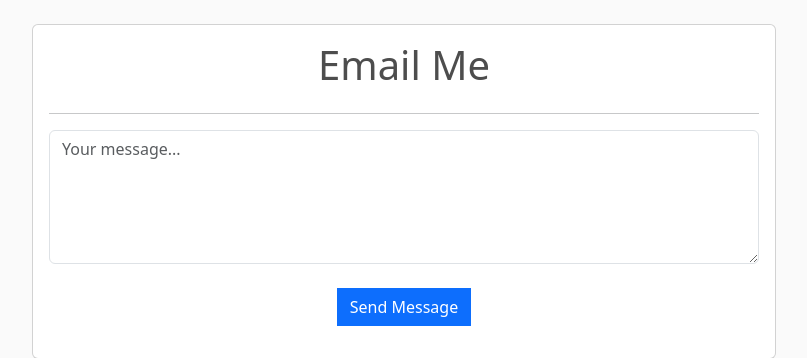
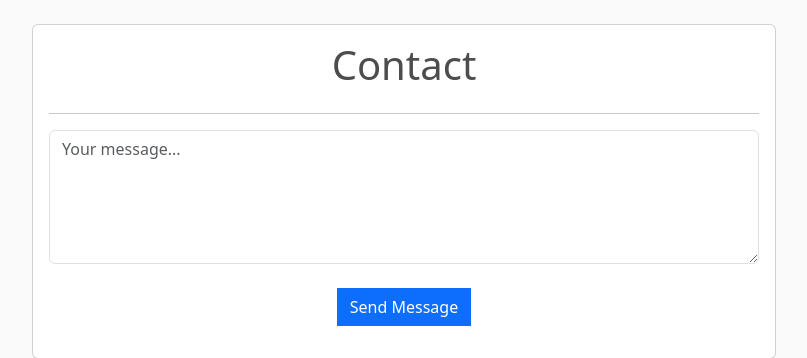
Before and after one commit to zkj214/online-shop, a Django app: page /contact/ in a window 1280 px wide. Shown: the part 75-433 px from the top of the page, without its empty margins (236-1043 px from the left). Run offline with Django 5.2, Linux system fonts and the light colour scheme.

Commit message:
update code

```diff
--- a/store/templates/store/contact.html
+++ b/store/templates/store/contact.html
@@ -6,7 +6,7 @@
     <center>
     <div class="col-md-8">
         <div class="card card-body">
-        <h1>Email Me</h1>
+        <h1>Contact</h1>
             <hr>
          <form action="{% url 'store:contact' %}" method="POST">
              {% csrf_token %}
```
